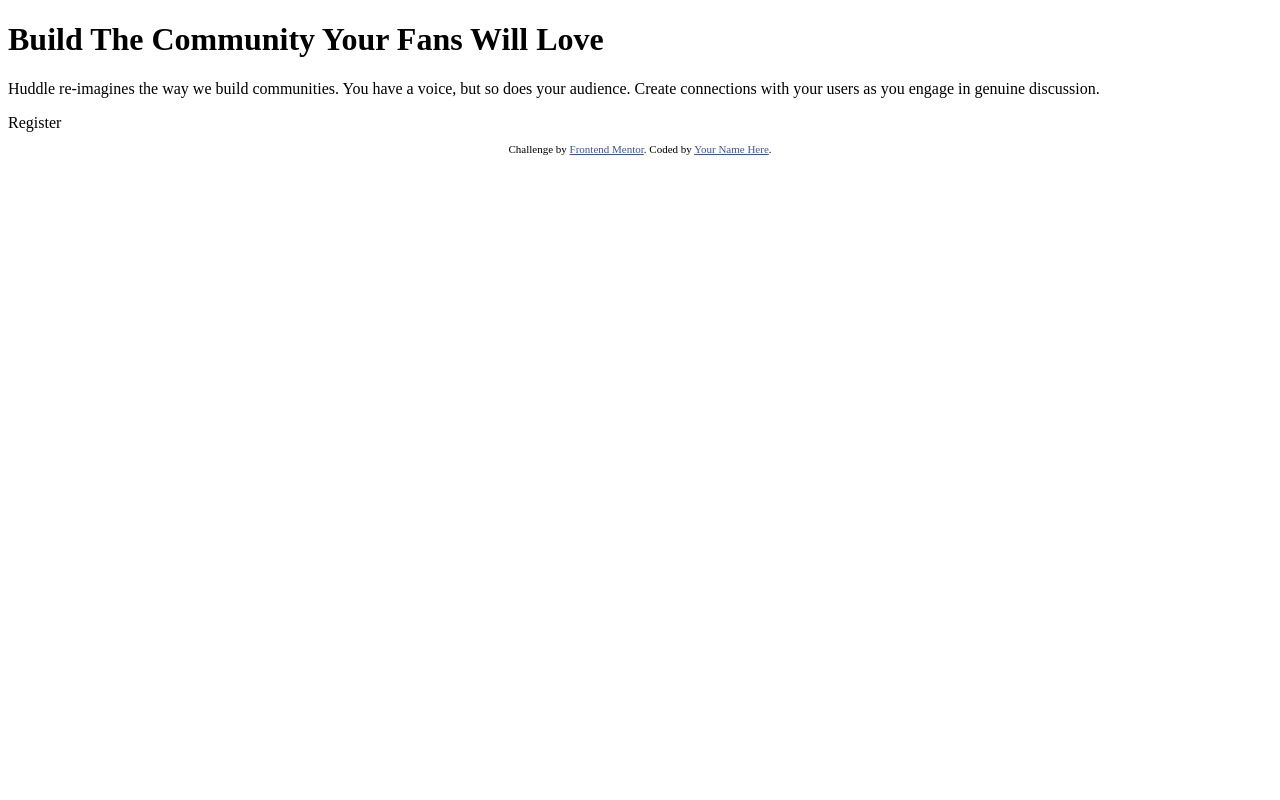
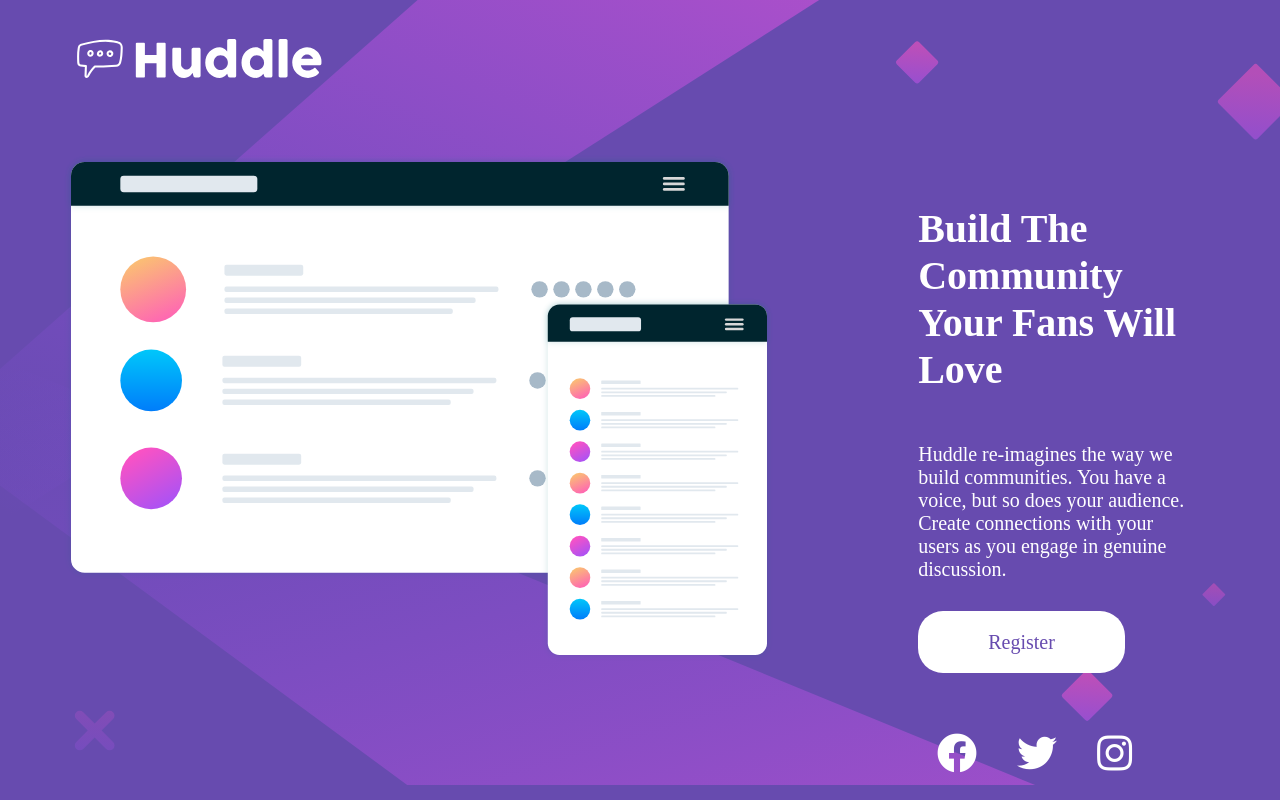
Before and after one commit to kauan271/projeto-huddle-base, a plain HTML site: page index.html in a window 1280 px wide. Drawn offline with Linux system fonts and the light colour scheme.

Commit message:
Add files via upload

```diff
--- a/index.html
+++ b/index.html
@@ -1,33 +1,48 @@
 <!DOCTYPE html>
 <html lang="en">
 <head>
-  <meta charset="UTF-8">
-  <meta name="viewport" content="width=device-width, initial-scale=1.0"> <!-- displays site properly based on user's device -->
+    <meta charset="UTF-8">
+    <meta name="viewport" content="width=device-width, initial-scale=1.0">
 
-  <link rel="icon" type="image/png" sizes="32x32" href="./images/favicon-32x32.png">
+    <link rel="icon" type="image/png" sizes="32x32" href="./src/images/favicon-32x32.png">
 
-  <title>Frontend Mentor | Huddle landing page with single introductory section</title>
+    <link rel="stylesheet" href="./src/css/reset.css">
+    <link rel="stylesheet" href="./src/css/estilos.css">
+    <link rel="stylesheet" href="./src/css/responsivo.css">
 
-  <!-- Feel free to remove these styles or customise in your own stylesheet 👍 -->
-  <style>
-    .attribution { font-size: 11px; text-align: center; }
-    .attribution a { color: hsl(228, 45%, 44%); }
-  </style>
+    <link rel="preconnect" href="https://fonts.googleapis.com">
+    <link rel="preconnect" href="https://fonts.gstatic.com" crossorigin>
+    <link
+      href="https://fonts.googleapis.com/css2?family=Open+Sans:ital,wght@0,300..800;1,300..800&family=Poppins:ital,wght@0,100;0,200;0,300;0,400;0,500;0,600;0,700;0,800;0,900;1,100;1,200;1,300;1,400;1,500;1,600;1,700;1,800;1,900&display=swap"
+      rel="stylesheet">
+
+    <link rel="stylesheet" href="https://cdnjs.cloudflare.com/ajax/libs/font-awesome/5.15.4/css/all.min.css" />
+
+    <title>Frontend Mentor | Huddle landing page with single introductory section</title>
+    </style>
 </head>
 <body>
 
-  <h1>Build The Community Your Fans Will Love</h1>
+  <header class="comeco">
+    <img src="./src/images/logo.svg" alt="">
+  </header>
 
-  <p>Huddle re-imagines the way we build communities. You have a voice, but so does your audience.
-  Create connections with your users as you engage in genuine discussion. </p>
+  <main class="meio">
+    <div class="container">
+    <img src="./src/images/illustration-mockups.svg" alt="Imagem" class="imagem">
+    <div class="texto">
+        <h1 class="item">Build The Community Your Fans Will Love</h1>
+        <p class="item">Huddle re-imagines the way we build communities. You have a voice, but so does your audience. Create connections with your users as you engage in genuine discussion.</p>
+        <a href="#" class="item">Register</a>
+    </div>
+</div>
+  </main>
 
-  <a href=""></a>Register
+  <footer class="final">
+    <div><i class="fab fa-facebook"></i></div>
+    <div><i class="fab fa-twitter"></i></div>
+    <div><i class="fab fa-instagram"></i></div>
+  </footer>
 
-  <footer>
-    <p class="attribution">
-      Challenge by <a href="https://www.frontendmentor.io?ref=challenge" target="_blank">Frontend Mentor</a>.
-      Coded by <a href="#">Your Name Here</a>.
-    </p>
-  </footer>
 </body>
 </html>
--- /dev/null
+++ b/src/css/estilos.css
@@ -0,0 +1,61 @@
+html {
+    background-color: hsl(257, 40%, 49%);
+    background-image: url(../images/bg-desktop.svg);
+    background-size: cover;
+    background-repeat: no-repeat;
+    color: white;
+    font-size: 20px;
+}
+
+.comeco {
+    display: flex;
+    justify-content: flex-start; /* Alinha à esquerda */
+    padding: 2% 5% 0% 5%; /* Espaçamento interno */
+}
+
+.container {
+    display: flex;
+    justify-content: center; /* Centraliza horizontalmente */
+    padding: 5%;
+}
+
+.texto {
+    margin-left: 10%; /* Espaço entre imagem e texto */
+    width: 700px;
+}
+
+a {
+    background-color: white;
+    text-decoration: none;
+    color: hsl(257, 40%, 49%);
+    padding: 20px 70px;
+    border-radius: 25px;
+    transition: background-color 0.4s; /* Para uma transição suave */
+}
+
+a:hover {
+    background-color: hsl(300, 69%, 71%);
+    color: white;
+}
+
+.item {
+    margin: 50px 30px;
+}
+
+.final {
+    display: flex;
+    justify-content: flex-end;
+    align-items: center;
+    height: 60px;
+    margin-right: 10%;
+}
+
+.final div {
+    font-size: 40px; /* Aumenta o tamanho dos ícones */
+    margin: 20px;
+    transition: color 0.4s; /* Para uma transição suave */
+}
+
+.final div:hover {
+    color: hsl(300, 69%, 71%);
+}
--- /dev/null
+++ b/src/css/reset.css
@@ -0,0 +1,5 @@
+*{
+  margin: 0;
+  padding: 0;
+  box-sizing: border-box;
+}
--- /dev/null
+++ b/src/css/responsivo.css
@@ -0,0 +1,29 @@
+@media (max-width: 768px) {
+    html {
+        font-size: 20px;
+        background-image: url(../images/bg-mobile.svg);
+        background-size: cover;
+        background-repeat: no-repeat;
+    }
+
+    .container {
+        flex-direction: column; /* Muda para coluna em telas menores */
+        text-align: center;
+        justify-content: center;
+    }
+
+    .texto {
+        width: 500px;
+    }
+
+    a {
+        margin: 20px;
+    }
+
+    .final {
+    display: flex;
+    justify-content: center;
+    align-items: center;
+    margin-top: 10px;
+    }
+}
```
Also changed, not shown: src/design/active-states.jpg (added), src/design/desktop-design.jpg (added), src/design/desktop-preview.jpg (added), src/design/identificando-elementos-visualmente.png (added), src/design/mobile-design.jpg (added), src/images/bg-desktop.svg (added), src/images/bg-mobile.svg (added), src/images/favicon-32x32.png (added), src/images/illustration-mockups.svg (added), src/images/logo.svg (added), 2 other files.
